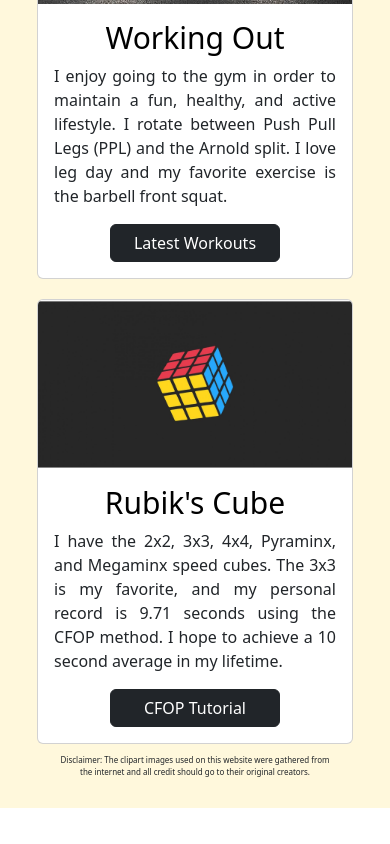
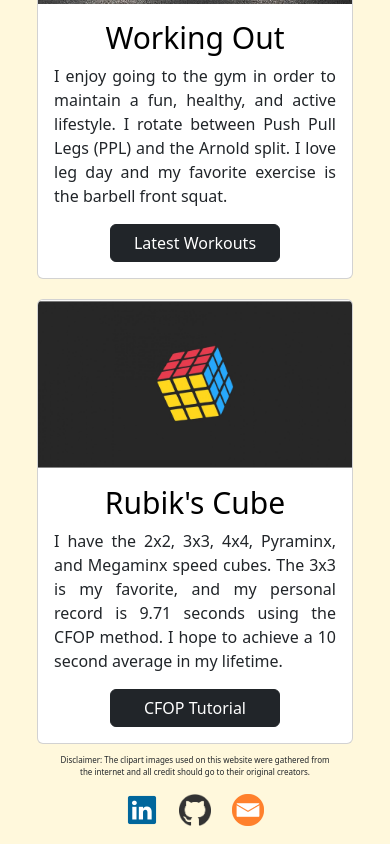
Before and after one commit to victorverma3/Portfolio, a React (Vite) app in the folder frontend/: page /about in a window 390 px wide. Shown: the part 3114-3958 px from the top of the page. Before the commit the page ends 3922 px from the top, so only its background shows below. Built offline with nearby package versions, Linux system fonts and the light colour scheme.

Commit message:
created footer component

```diff
--- /dev/null
+++ b/frontend/src/components/Footer/Footer.css
@@ -0,0 +1,19 @@
+.footer-container {
+    width: 10rem;
+    height: 20px;
+    margin: 1rem auto;
+    display: flex;
+    flex-flow: row wrap;
+    justify-content: space-around;
+}
+
+.footer-logo {
+    width: 2rem;
+    display: none;
+}
+
+@media screen and (max-width: 991px) {
+    .footer-logo {
+        display: block;
+    }
+}
--- /dev/null
+++ b/frontend/src/components/Footer/Footer.tsx
@@ -0,0 +1,28 @@
+import React from "react";
+
+import "./footer.css";
+
+import githublogo from "../../images/githublogo.png";
+import maillogo from "../../images/maillogo.png";
+import linkedinlogo from "../../images/linkedinlogo.png";
+
+const Footer = () => {
+  return (
+    <footer className="footer-container">
+      <a
+        href="https://www.linkedin.com/in/victor-verma-91713022b/"
+        target="_blank"
+      >
+        <img className="footer-logo" src={linkedinlogo}></img>
+      </a>
+      <a href="https://github.com/victorverma3" target="_blank">
+        <img className="footer-logo" src={githublogo}></img>
+      </a>
+      <a href="mailto:vpverm@bu.edu" target="_blank">
+        <img className="footer-logo" src={maillogo}></img>
+      </a>
+    </footer>
+  );
+};
+
+export default Footer;
--- a/frontend/src/pages/about/About.tsx
+++ b/frontend/src/pages/about/About.tsx
@@ -2,6 +2,7 @@ import React from "react";
 
 import AboutCards from "../../components/AboutCards/AboutCards";
 import Disclaimer from "../../components/Disclaimer/Disclaimer";
+import Footer from "../../components/Footer/Footer";
 
 import "./About.css";
 
@@ -78,6 +79,7 @@ const About = () => {
       <br></br>
       <AboutCards cards={aboutCards} />
       <Disclaimer />
+      <Footer />
     </div>
   );
 };
--- a/frontend/src/pages/education/Education.tsx
+++ b/frontend/src/pages/education/Education.tsx
@@ -1,6 +1,7 @@
 import React from "react";
 import { useState } from "react";
 
+import Footer from "../../components/Footer/Footer";
 import PDF from "../../components/VictorVerma.pdf";
 import KeyboardArrowDownIcon from "@mui/icons-material/KeyboardArrowDown";
 import KeyboardArrowUpIcon from "@mui/icons-material/KeyboardArrowUp";
@@ -10,7 +11,6 @@ import "./Education.css";
 import bueast from "../../images/bueast.png";
 import bulatinlogo from "../../images/bulatinlogo.png";
 import comlawn from "../../images/comlawn.png";
-
 const Education = () => {
   const [eduCardOne, setEduCardOne] = useState(false);
   const [eduCardTwo, setEduCardTwo] = useState(false);
@@ -147,6 +147,7 @@ const Education = () => {
         <img className="school-pic" src={comlawn} alt="image not loading"></img>
         <img className="school-pic" src={bueast} alt="image not loading"></img>
       </div>
+      <Footer />
     </div>
   );
 };
--- a/frontend/src/pages/experience/Experience.tsx
+++ b/frontend/src/pages/experience/Experience.tsx
@@ -7,6 +7,7 @@ import {
   VerticalTimelineElement,
 } from "react-vertical-timeline-component";
 
+import Footer from "../../components/Footer/Footer";
 import Spinner from "../../components/Spinner/Spinner";
 
 import "./Experience.css";
@@ -120,6 +121,7 @@ const Experience = () => {
           Problem-Solving, Emotional Intelligence.
         </p>
       </div>
+      <Footer />
     </div>
   );
 };
--- a/frontend/src/pages/home/Home.css
+++ b/frontend/src/pages/home/Home.css
@@ -1,7 +1,7 @@
 .home-content {
     width: 100vw;
     min-height: 80vh;
-    margin: 110px auto -25px auto;
+    margin: 110px auto -30px auto;
 }
 
 .home-lead {
@@ -10,20 +10,6 @@
     text-align: justify;
     width: 60vw;
     margin: auto;
-}
-
-.home-nav-logo {
-    width: 2rem;
-    display: none;
-}
-
-.home-nav-logos {
-    width: 10rem;
-    height: 50px;
-    margin: auto;
-    display: flex;
-    flex-flow: row wrap;
-    justify-content: space-around;
 }
 
 .home-title {
@@ -51,12 +37,6 @@
 
 }
 
-@media screen and (max-width: 991px) {
-    .home-nav-logo {
-        display: block;
-    }
-}
-
 @media screen and (min-width: 1441px) {
     .home-lead {
         font-size: 1.75rem;
--- a/frontend/src/pages/home/Home.tsx
+++ b/frontend/src/pages/home/Home.tsx
@@ -1,10 +1,8 @@
 import React from "react";
 
+import Footer from "../../components/Footer/Footer";
+
 import "./Home.css";
-
-import githublogo from "../../images/githublogo.png";
-import maillogo from "../../images/maillogo.png";
-import linkedinlogo from "../../images/linkedinlogo.png";
 
 const Home = () => {
   return (
@@ -19,20 +17,7 @@ const Home = () => {
         </p>
         <div className="push"></div>
       </div>
-      <footer className="home-nav-logos">
-        <a
-          href="https://www.linkedin.com/in/victor-verma-91713022b/"
-          target="_blank"
-        >
-          <img className="home-nav-logo" src={linkedinlogo}></img>
-        </a>
-        <a href="https://github.com/victorverma3" target="_blank">
-          <img className="home-nav-logo" src={githublogo}></img>
-        </a>
-        <a href="mailto:vpverm@bu.edu" target="_blank">
-          <img className="home-nav-logo" src={maillogo}></img>
-        </a>
-      </footer>
+      <Footer />
     </>
   );
 };
--- a/frontend/src/pages/projects/Projects.tsx
+++ b/frontend/src/pages/projects/Projects.tsx
@@ -2,6 +2,7 @@ import React, { useEffect, useState } from "react";
 import axios from "axios";
 
 import Disclaimer from "../../components/Disclaimer/Disclaimer";
+import Footer from "../../components/Footer/Footer";
 import ProjectCards from "../../components/ProjectCards/ProjectCards";
 import Reveal from "../../components/Reveal/Reveal";
 import Spinner from "../../components/Spinner/Spinner";
@@ -47,6 +48,7 @@ const Projects = () => {
         </Reveal>
       )}
       <Disclaimer />
+      <Footer />
     </div>
   );
 };
```
